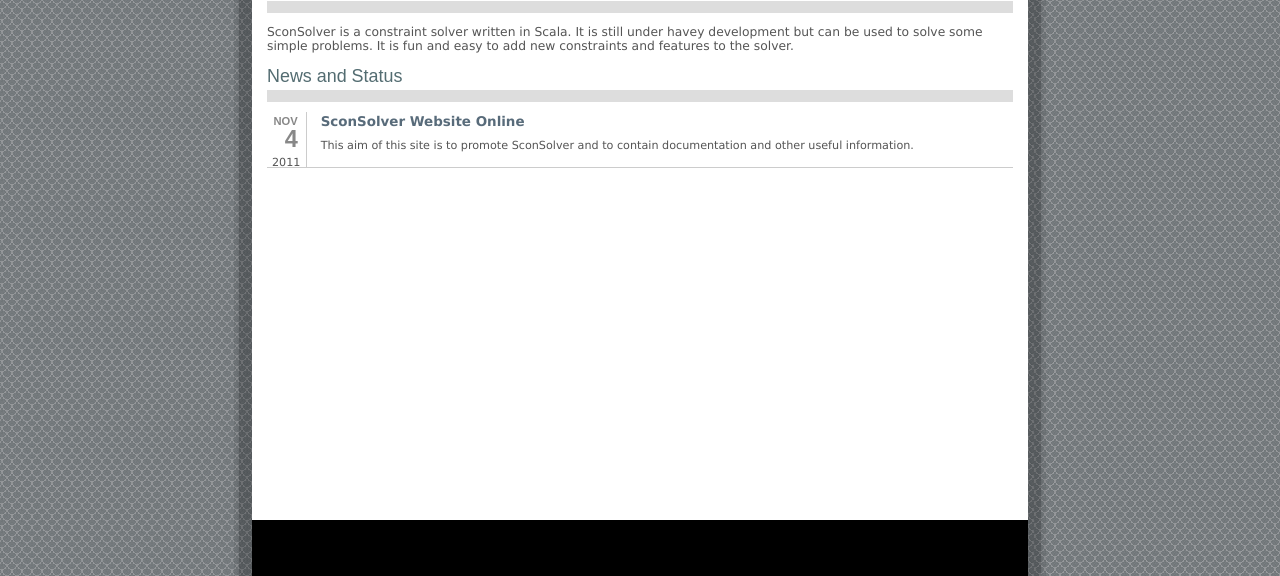
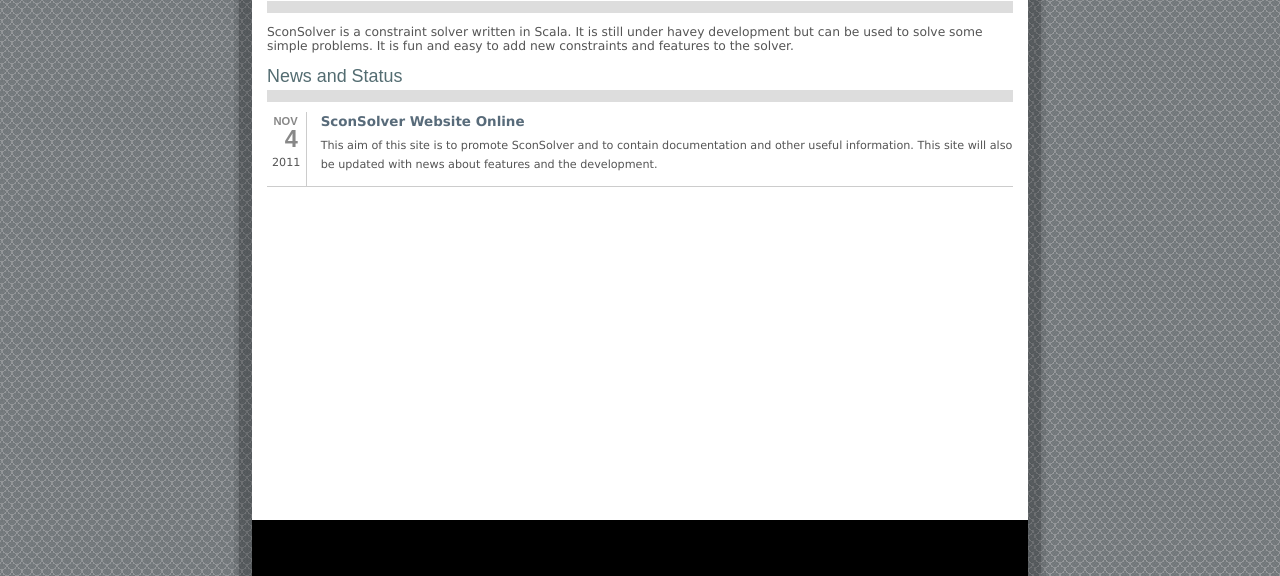
Before and after one commit to kjellwinblad/sconsolver, a Jekyll site: the page built from index.html, in a window 1280 px wide, cut to the strip 324-900 px from the top of the page. Built offline with Jekyll 4.4.1, drawn with Linux system fonts in a browser that asks for light colours.

Commit message:
Fixed news

```diff
--- a/index.html
+++ b/index.html
@@ -22,7 +22,7 @@ id: home
   </div>
   <p>
     <span class="title">SconSolver Website Online</span>
-    This aim of this site is to promote SconSolver and to contain documentation and other useful information.
+    This aim of this site is to promote SconSolver and to contain documentation and other useful information. This site will also be updated with news about features and the development.
     </p>
 </div>
 <!-- End Post -->
```
